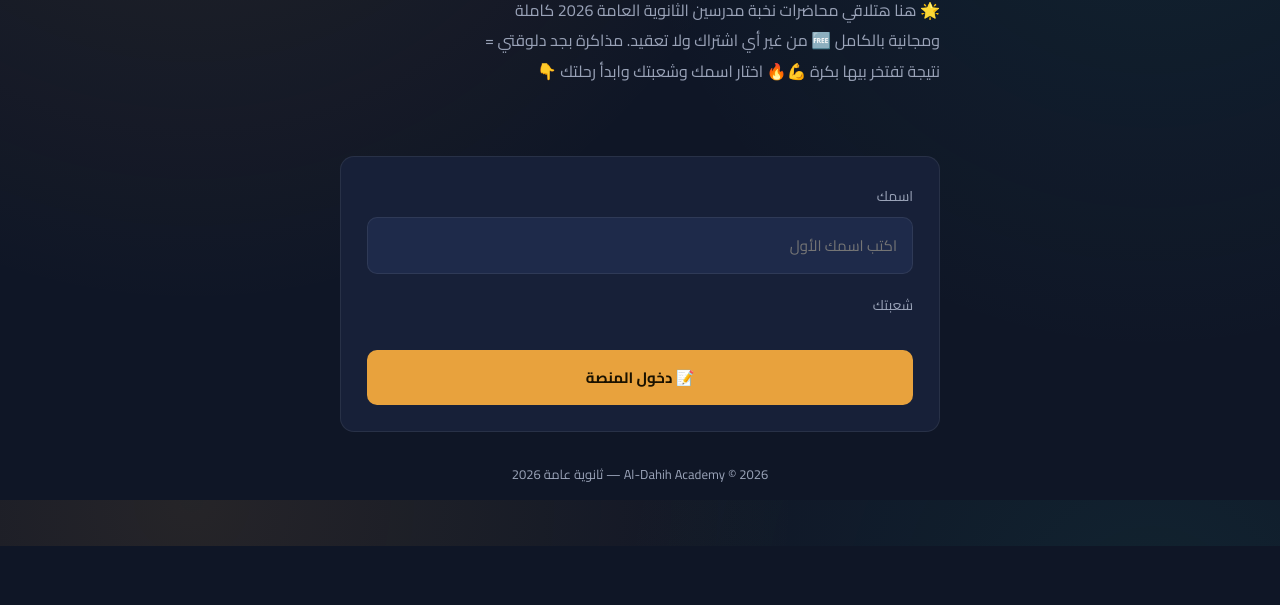
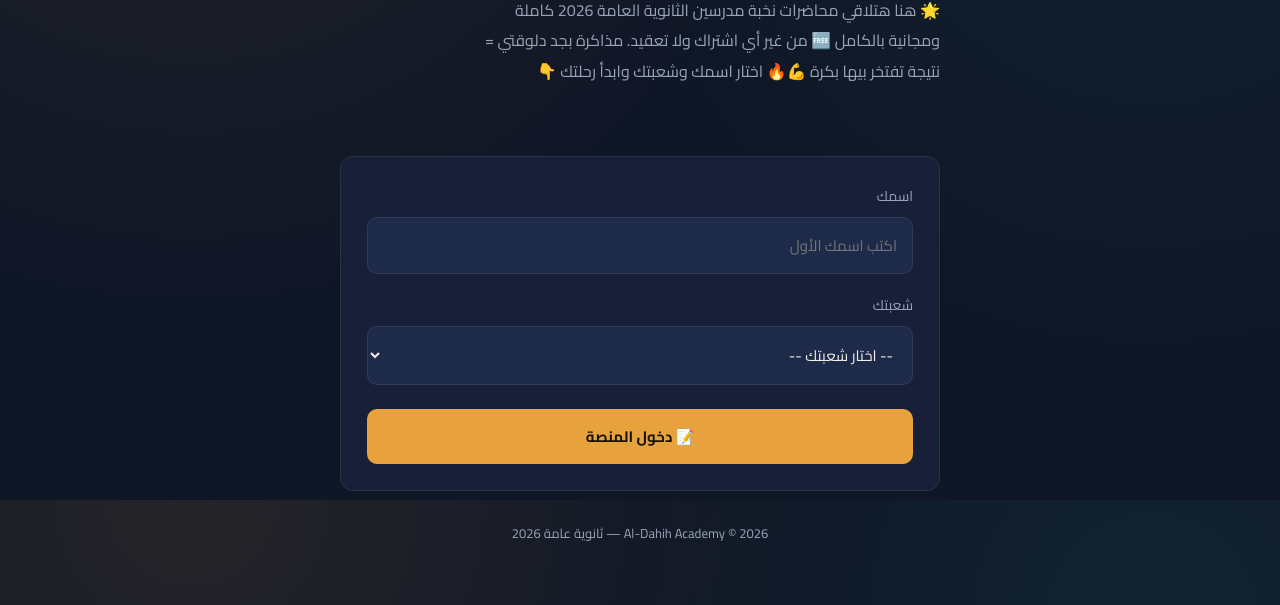
Before and after one commit to yalshhaly882-alt/aldahih-academy, a plain HTML site: page index.html in a window 1280 px wide. Shown: the part 300-905 px from the top of the page. Before the commit the page ends 846 px from the top, so only its background shows below. Drawn offline with Linux system fonts and the light colour scheme; no server answers.

Commit message:
Add track selection dropdown to index.html

```diff
--- a/index.html
+++ b/index.html
@@ -30,8 +30,10 @@
           <input type="text" id="student-name" placeholder="اكتب اسمك الأول" autocomplete="off" />
         </div>
         <div class="field">
-          <label>شعبتك</label>
-          <div class="track-grid" id="track-grid"></div>
+          <label for="track-select">شعبتك</label>
+          <select id="track-select">
+            <option value="">-- اختار شعبتك --</option>
+          </select>
         </div>
         <button type="submit" class="btn" id="login-submit-btn">📝 دخول المنصة</button>
       </form>
```
